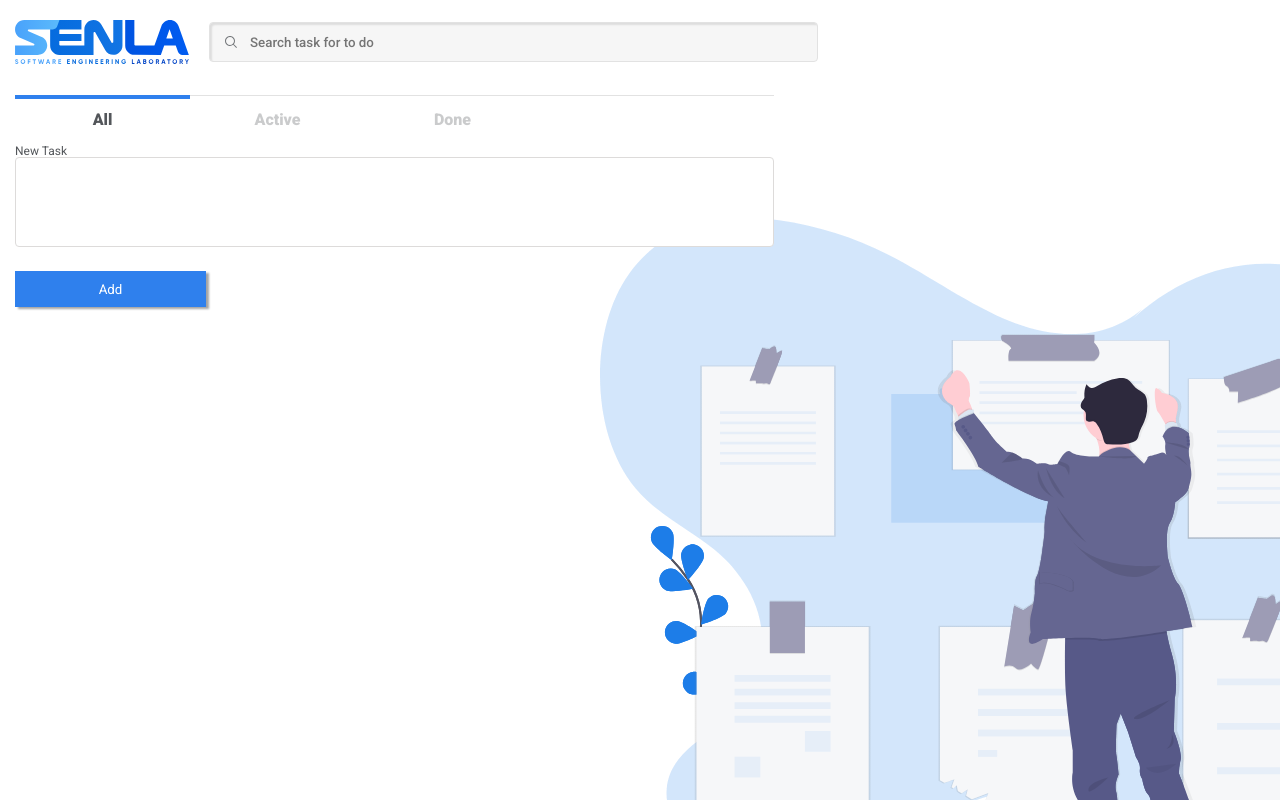
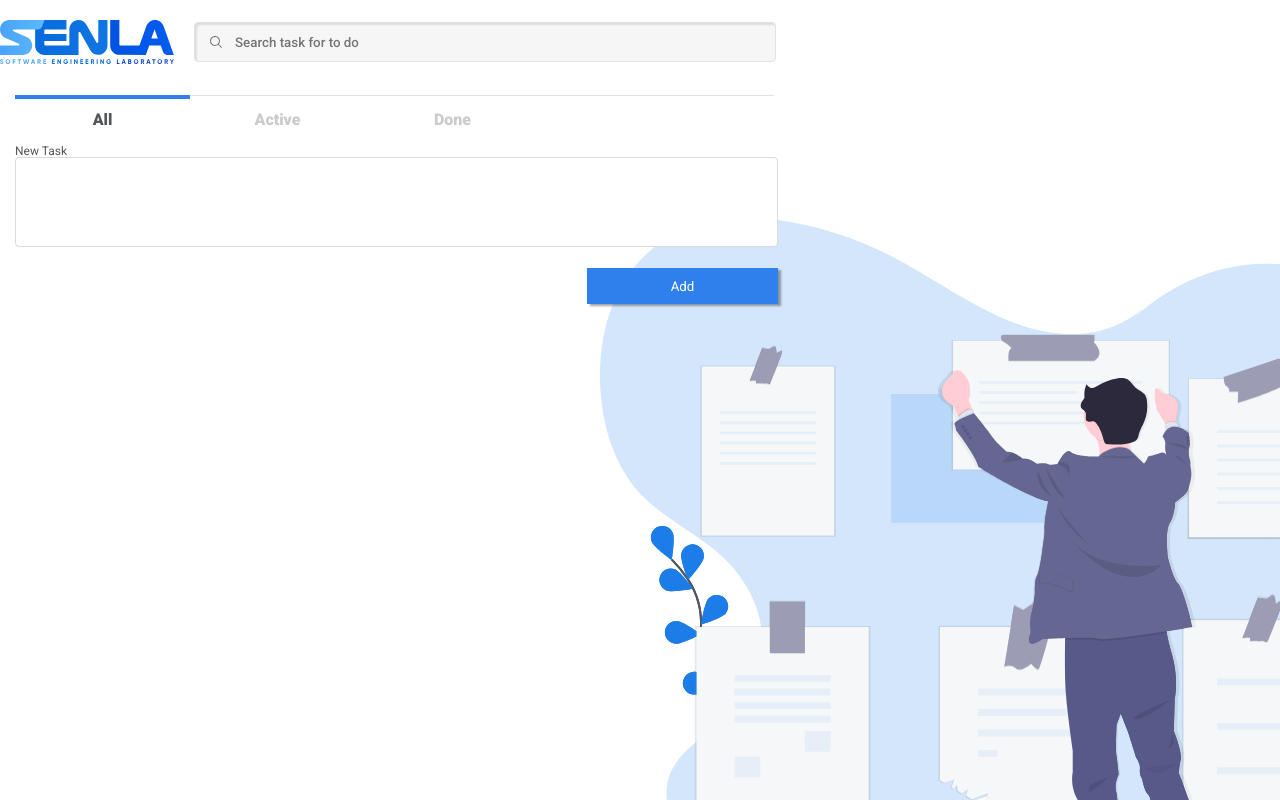
Before and after one commit to akmltw/Senla-ToDo, a plain HTML site: page index.html in a window 1280 px wide. Drawn offline with Linux system fonts and the light colour scheme.

Commit message:
Fixed markup

```diff
--- a/style.css
+++ b/style.css
@@ -28,18 +28,19 @@
 .header {
    min-height: 84px;
    margin-bottom: 11px;
+   padding: 20px 15px 20px 0px;
 }
 .header__container {
    display: flex;
    align-items: center;
-   padding: 20px 15px;
+   padding-left: 0;
 }
 .header__logo {
    margin-right: 20px;
 }
 .header__search {
    display: flex;
-   flex: 0 1 582px;
+   max-width: 582px;
    align-items: center;
    position: relative;
    height: 40px;
@@ -76,7 +77,7 @@
 }
 .menu__list {
    display: flex;
-   flex: 0 0 750px;
+   max-width: 750px;
 }
 
 /*-------------------------------------------------------------------------*/
@@ -127,13 +128,16 @@
 
 /*------------------------------Form-Add-Task------------------------------*/
 .form__task {
+   display: flex;
+   flex-direction: column;
    margin-bottom: 23px;
+   max-width: 763px;
 }
 .form__title {
    font-size: 12px;
 }
 .form__textarea {
-   width: 759px;
+   /* width: 759px; */
    height: 90px;
    border-radius: 4px;
    border: 1px solid #DDDBDA;
@@ -174,18 +178,16 @@
    align-items: baseline;
    position: relative;
    padding: 11px 12px 13px 23px;
-   width: 763px;
    height: 109px;
    background-color: white;
    border-radius: 4px;
    overflow: hidden;
-   margin-bottom: 17px;
    cursor: pointer;
    box-shadow: 0px 3px 10px 0px rgba(98, 100, 103, 0.211);
    transition: all 0.3s ease 0s;
 }
-.task__item:last-child{
-   margin-bottom: 0;
+.task__item:not(:last-child){
+   margin-bottom: 17px;
 }
 .task__item:hover{
    box-shadow: 0px 6px 20px 0px rgba(47, 128, 237, 0.75);
@@ -216,7 +218,7 @@
 }
 
 .list__task {
-   width: 763px;
+   max-width: 763px;
 }
 .task__marked {
    visibility: hidden;
@@ -303,6 +305,6 @@
 .none {
    display: none;
 }
-.hidden{
+.hidden {
    visibility: hidden;
 }
```
